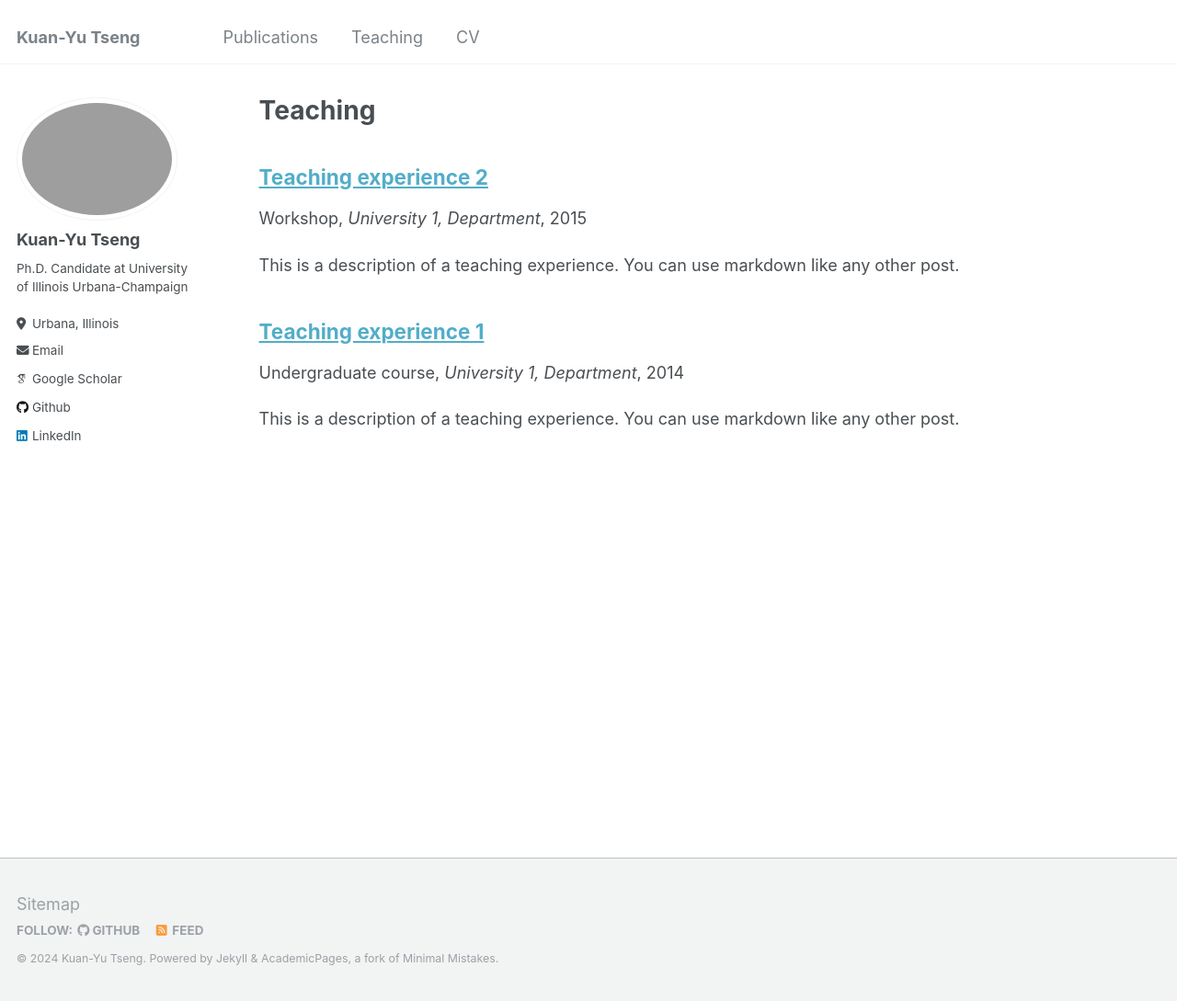
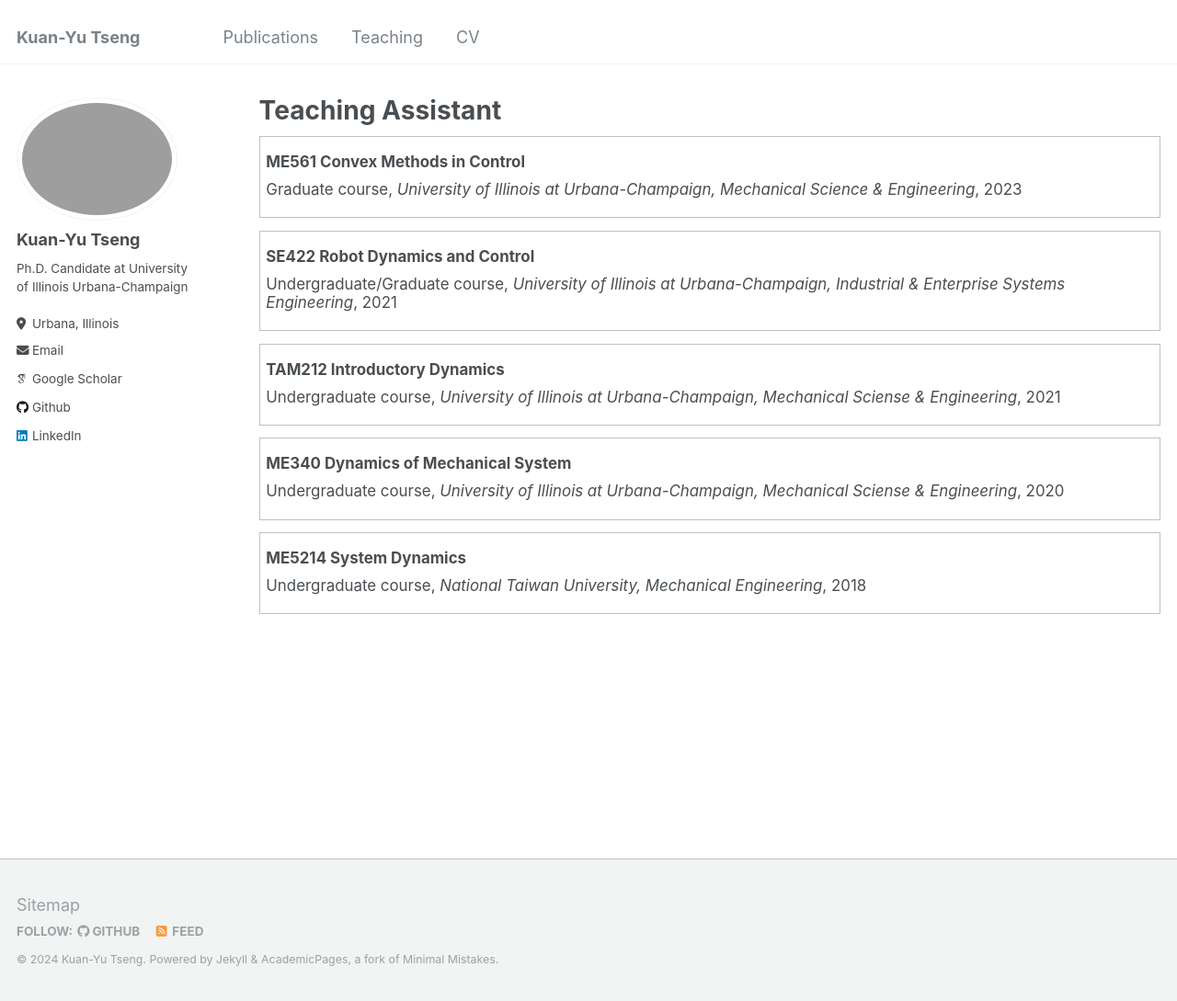
Before and after one commit to kuanyutseng2/kuanyutseng2.github.io, a Jekyll site: the page built from _pages/teaching.html, in a window 1280 px wide and 1089 px high. Shown: the whole window at 92% size. Built offline with Jekyll 4.4.1, drawn with Linux system fonts in a browser that asks for light colours; some web fonts are replaced.

Commit message:
teaching

```diff
--- /dev/null
+++ b/_includes/teaching-single.html
@@ -0,0 +1,87 @@
+{% include base_path %}
+
+{% if post.header.teaser %}
+{% capture teaser %}{{ post.header.teaser }}{% endcapture %}
+{% else %}
+{% assign teaser = site.teaser %}
+{% endif %}
+
+{% if post.id %}
+{% assign title = post.title | markdownify | remove: "<p>" | remove: "</p>" %}
+{% else %}
+{% assign title = post.title %}
+{% endif %}
+
+<table>
+  <tr>
+  <!-- <td style="width: 100px"><img src="{{ post.image }}" width=80px style="display: block; margin-left: auto; margin-right: auto;"/></td> -->
+  <td>
+  <div>
+<!-- <div class="{{ include.type | default: " list" }}__item">
+  <article class="archive__item" itemscope itemtype="http://schema.org/CreativeWork">
+    {% if include.type == "grid" and teaser %}
+    <div class="archive__item-teaser">
+      <img src={% if teaser contains "://" %} "{{ teaser }}" {% else %} "{{ teaser | prepend: " /images/" | prepend:
+        base_path }}" {% endif %} alt="">
+    </div>
+    {% endif %} -->
+    <h2 style="margin-top: 10px; margin-bottom: 0px;">{{ title }}</h2>
+    <!-- <h2 class="archive__item-title" itemprop="headline">
+      {% if post.link %}
+      <a href="{{ post.link }}">{{ title }}</a> <a href="{{ base_path }}{{ post.url }}" rel="permalink"><i
+          class="fa fa-link" aria-hidden="true" title="permalink"></i><span class="sr-only">Permalink</span></a>
+      {% else %}
+      <a href="{{ base_path }}{{ post.url }}" rel="permalink">{{ title }}</a>
+      {% endif %}
+      <a>{{ title }}</a>
+    </h2> -->
+
+    {% if post.read_time %}
+    <p class="page__meta"><i class="fa fa-clock-o" aria-hidden="true"></i> {% include read-time.html %}</p>
+    {% endif %}
+
+    {% if post.collection == 'teaching' %}
+    <h2 style="font-weight: normal; margin-top: 10px; margin-bottom: 0px;">
+    {{ post.type }}, <i>{{ post.venue }}</i>, {{ post.date | default: "1900-01-01" | date: "%Y" }}</h2>
+    <h2 style="font-weight: normal; margin-top: 10px; margin-bottom: 0px;">
+    {% if post.instructor  %}
+    Instructor: {{ post.instructor }}</h2>
+    {% endif %}
+    <h2 style="font-weight: normal; margin-top: 10px; margin-bottom: 0px;">
+    {{post.description}}</h2>
+    {% if post.slides  %}
+    <h2 style="margin-top: 10px; margin-bottom: 0px;"><a style="text-decoration: none;" href="{{ post.slides }}" target="_blank">Slides <i class="fa fa-file"></i></a></h2>&nbsp;&nbsp;&nbsp;
+    {% endif %}
+
+
+    {% elsif post.collection == 'publications' %}
+    <p>Published in <i>{{ post.venue }}</i>, {{ post.date | default: "1900-01-01" | date: "%Y" }} </p>
+    {% elsif post.date %}
+    <p class="page__date"><strong><i class="fa fa-fw fa-calendar" aria-hidden="true"></i> {{
+        site.data.ui-text[site.locale].date_label | default: "Published:" }}</strong> <time
+        datetime="{{ post.date | default: " 1900-01-01" | date_to_xmlschema }}">{{ post.date | default: "1900-01-01" |
+        date: "%B %d, %Y" }}</time></p>
+    {% endif %}
+
+    {% if post.excerpt and site.read_more != 'enabled' %}
+    <p class="archive__item-excerpt" itemprop="description">{{ post.excerpt | markdownify }}</p>
+    {% elsif post.excerpt and site.read_more == 'enabled' %}
+    <p class="archive__item-excerpt" itemprop="description">
+    <p>{{ post.excerpt | markdownify | remove: '
+    <p>' | remove: '</p>' }}<strong><a href="{{ base_path }}{{ post.url }}" rel="permalink"> Read more</a></strong></p>
+    </p>
+    {% endif %}
+
+    {% if post.citation and post.paperurl %}
+    <p>Recommended citation: {{ post.citation }} <a href="{{ post.paperurl }}"><u>{{ post.paperurl }}</u></a></p>
+    {% elsif post.citation %}
+    <p>Recommended citation: {{ post.citation }} </p>
+    {% elsif post.paperurl %}
+    <p>Download <a href=" {{ post.paperurl }} "><u>here</u></a></p>
+    {% endif %}
+
+
+</div>
+</td>
+</tr>
+</table>
--- a/_pages/teaching.html
+++ b/_pages/teaching.html
@@ -1,6 +1,6 @@
 ---
 layout: archive
-title: "Teaching"
+title: "Teaching Assistant"
 permalink: /teaching/
 author_profile: true
 ---
@@ -8,5 +8,5 @@ author_profile: true
 {% include base_path %}
 
 {% for post in site.teaching reversed %}
-  {% include archive-single.html %}
+  {% include teaching-single.html %}
 {% endfor %}
--- a/_teaching/2014-spring-teaching-1.md
+++ /dev/null
@@ -1,20 +0,0 @@
----
-title: "Teaching experience 1"
-collection: teaching
-type: "Undergraduate course"
-permalink: /teaching/2014-spring-teaching-1
-venue: "University 1, Department"
-date: 2014-01-01
-location: "City, Country"
----
-
-This is a description of a teaching experience. You can use markdown like any other post.
-
-Heading 1
-======
-
-Heading 2
-======
-
-Heading 3
-======
--- a/_teaching/2015-spring-teaching-2.md
+++ /dev/null
@@ -1,20 +0,0 @@
----
-title: "Teaching experience 2"
-collection: teaching
-type: "Workshop"
-permalink: /teaching/2015-spring-teaching-1
-venue: "University 1, Department"
-date: 2015-01-01
-location: "City, Country"
----
-
-This is a description of a teaching experience. You can use markdown like any other post.
-
-Heading 1
-======
-
-Heading 2
-======
-
-Heading 3
-======
--- /dev/null
+++ b/_teaching/2018-systemdynamics-teaching-1.md
@@ -0,0 +1,9 @@
+---
+title: "ME5214 System Dynamics"
+collection: teaching
+type: "Undergraduate course"
+permalink: /teaching/2014-spring-teaching-1
+venue: "National Taiwan University, Mechanical Engineering"
+date: 2018-01-01
+location: "City, Country"
+---
--- /dev/null
+++ b/_teaching/2020-DynamicsofMechanicalSystem-teaching-2.md
@@ -0,0 +1,9 @@
+---
+title: "ME340 Dynamics of Mechanical System"
+collection: teaching
+type: "Undergraduate course"
+permalink: /teaching/2020-DynamicsofMechanicalSystem
+venue: "University of Illinois at Urbana-Champaign, Mechanical Sciense & Engineering"
+date: 2020-01-01
+location: "City, Country"
+---
--- /dev/null
+++ b/_teaching/2021-IntroductoryDynamics-teaching-3.md
@@ -0,0 +1,9 @@
+---
+title: "TAM212 Introductory Dynamics"
+collection: teaching
+type: "Undergraduate course"
+permalink: /teaching/2021-IntroductoryDynamics
+venue: "University of Illinois at Urbana-Champaign, Mechanical Sciense & Engineering"
+date: 2021-01-01
+location: "City, Country"
+---
--- /dev/null
+++ b/_teaching/2021-RobotDynamicsandControl-4.md
@@ -0,0 +1,9 @@
+---
+title: "SE422 Robot Dynamics and Control"
+collection: teaching
+type: "Undergraduate/Graduate course"
+permalink: /teaching/2021-RobotDynamicsandControl
+venue: "University of Illinois at Urbana-Champaign, Industrial & Enterprise Systems Engineering"
+date: 2021-01-01
+location: "City, Country"
+---
--- /dev/null
+++ b/_teaching/2023-ConvexMethodsinControl-5.md
@@ -0,0 +1,9 @@
+---
+title: "ME561 Convex Methods in Control"
+collection: teaching
+type: "Graduate course"
+permalink: /teaching/2023-ConvexMethodsinControl
+venue: "University of Illinois at Urbana-Champaign, Mechanical Science & Engineering"
+date: 2023-01-01
+location: "City, Country"
+---
```
